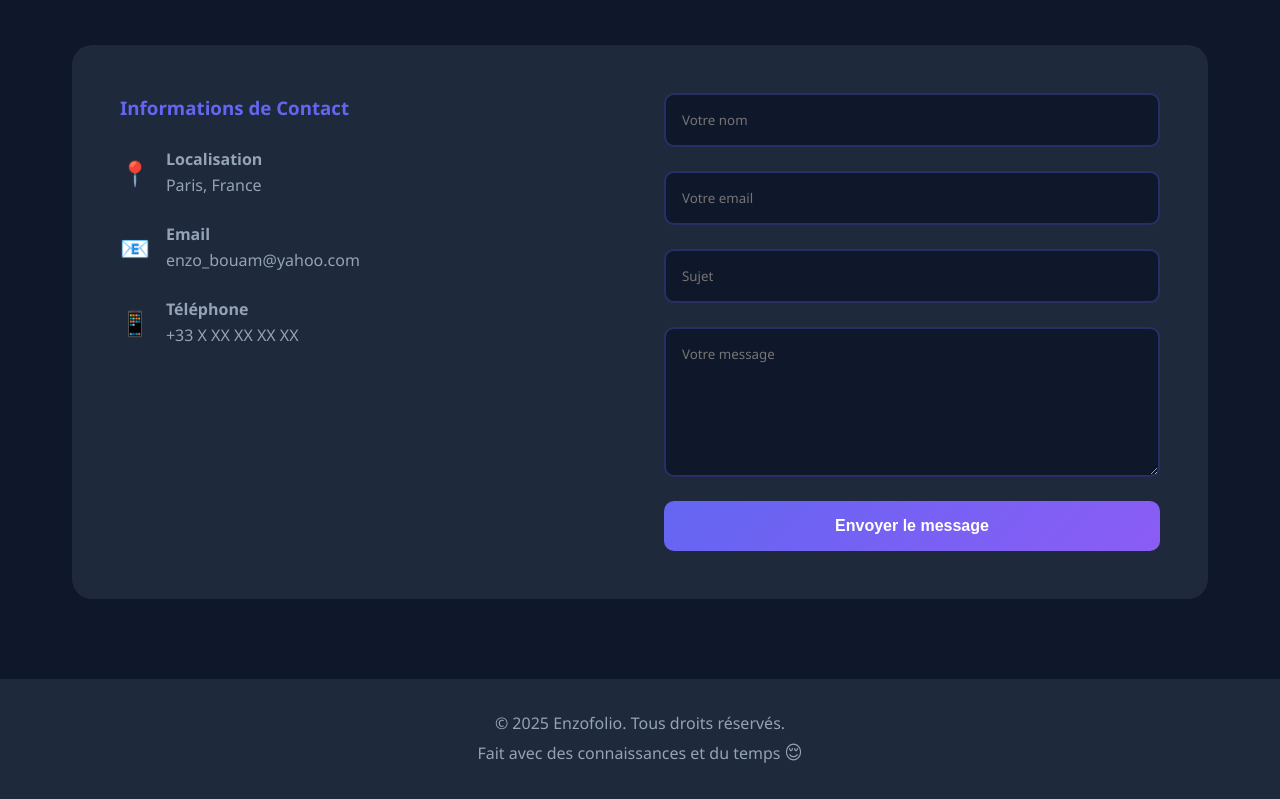
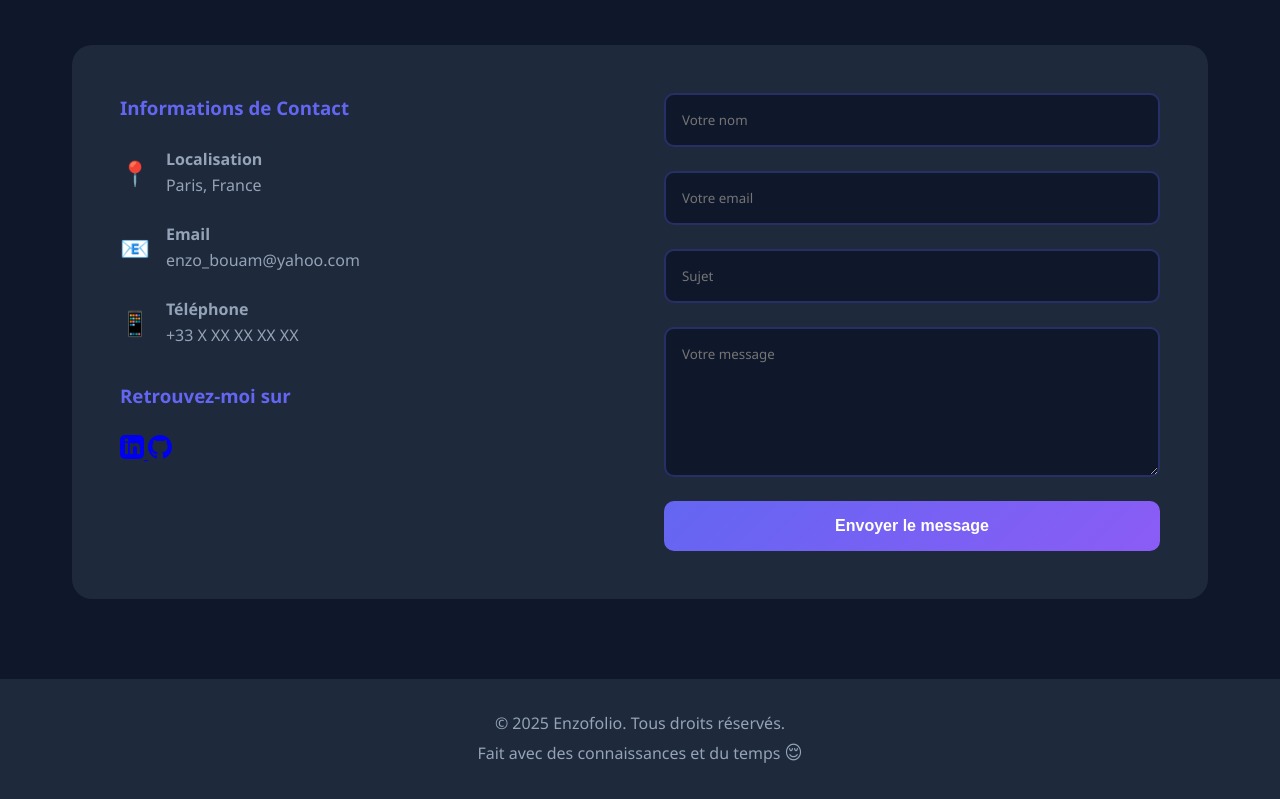
Before and after one commit to Tanta-lab/MyPortfolio, a website: page index.html in a window 1280 px wide. Shown: the part 4303-5102 px from the top of the page. Drawn offline with Linux system fonts and the light colour scheme.

Commit message:
profils github and linkedin

```diff
--- a/index.html
+++ b/index.html
@@ -579,6 +579,20 @@
                     +33 X XX XX XX XX
                 </div>
             </div>
+
+            <h3 style="margin-top: 2rem;">Retrouvez-moi sur</h3>
+            <div class="social-links">
+                <a href="https://www.linkedin.com/in/enzo-bouam-79b918346/" target="_blank" class="social-link" title="LinkedIn">
+                    <svg width="24" height="24" viewBox="0 0 24 24" fill="currentColor">
+                        <path d="M19 0h-14c-2.761 0-5 2.239-5 5v14c0 2.761 2.239 5 5 5h14c2.762 0 5-2.239 5-5v-14c0-2.761-2.238-5-5-5zm-11 19h-3v-11h3v11zm-1.5-12.268c-.966 0-1.75-.79-1.75-1.764s.784-1.764 1.75-1.764 1.75.79 1.75 1.764-.783 1.764-1.75 1.764zm13.5 12.268h-3v-5.604c0-3.368-4-3.113-4 0v5.604h-3v-11h3v1.765c1.396-2.586 7-2.777 7 2.476v6.759z"/>
+                    </svg>
+                </a>
+                <a href="https://github.com/Enzo-B-tech" target="_blank" class="social-link" title="GitHub">
+                    <svg width="24" height="24" viewBox="0 0 24 24" fill="currentColor">
+                        <path d="M12 0c-6.626 0-12 5.373-12 12 0 5.302 3.438 9.8 8.207 11.387.599.111.793-.261.793-.577v-2.234c-3.338.726-4.033-1.416-4.033-1.416-.546-1.387-1.333-1.756-1.333-1.756-1.089-.745.083-.729.083-.729 1.205.084 1.839 1.237 1.839 1.237 1.07 1.834 2.807 1.304 3.492.997.107-.775.418-1.305.762-1.604-2.665-.305-5.467-1.334-5.467-5.931 0-1.311.469-2.381 1.236-3.221-.124-.303-.535-1.524.117-3.176 0 0 1.008-.322 3.301 1.23.957-.266 1.983-.399 3.003-.404 1.02.005 2.047.138 3.006.404 2.291-1.552 3.297-1.23 3.297-1.23.653 1.653.242 2.874.118 3.176.77.84 1.235 1.911 1.235 3.221 0 4.609-2.807 5.624-5.479 5.921.43.372.823 1.102.823 2.222v3.293c0 .319.192.694.801.576 4.765-1.589 8.199-6.086 8.199-11.386 0-6.627-5.373-12-12-12z"/>
+                    </svg>
+                </a>
+            </div>
         </div>
 
         <form id="contactForm">
--- a/package.json
+++ b/package.json
@@ -1,8 +1,8 @@
 {
-  "name": "${PROJECT_NAME}",
+  "name": "PortfolioEB",
   "version": "1.0.0",
   "description": "",
-  "main": "index.js",
+  "main": "index.html",
   "scripts": {
     "test": "echo \"Error: no test specified\" && exit 1"
   },
```
